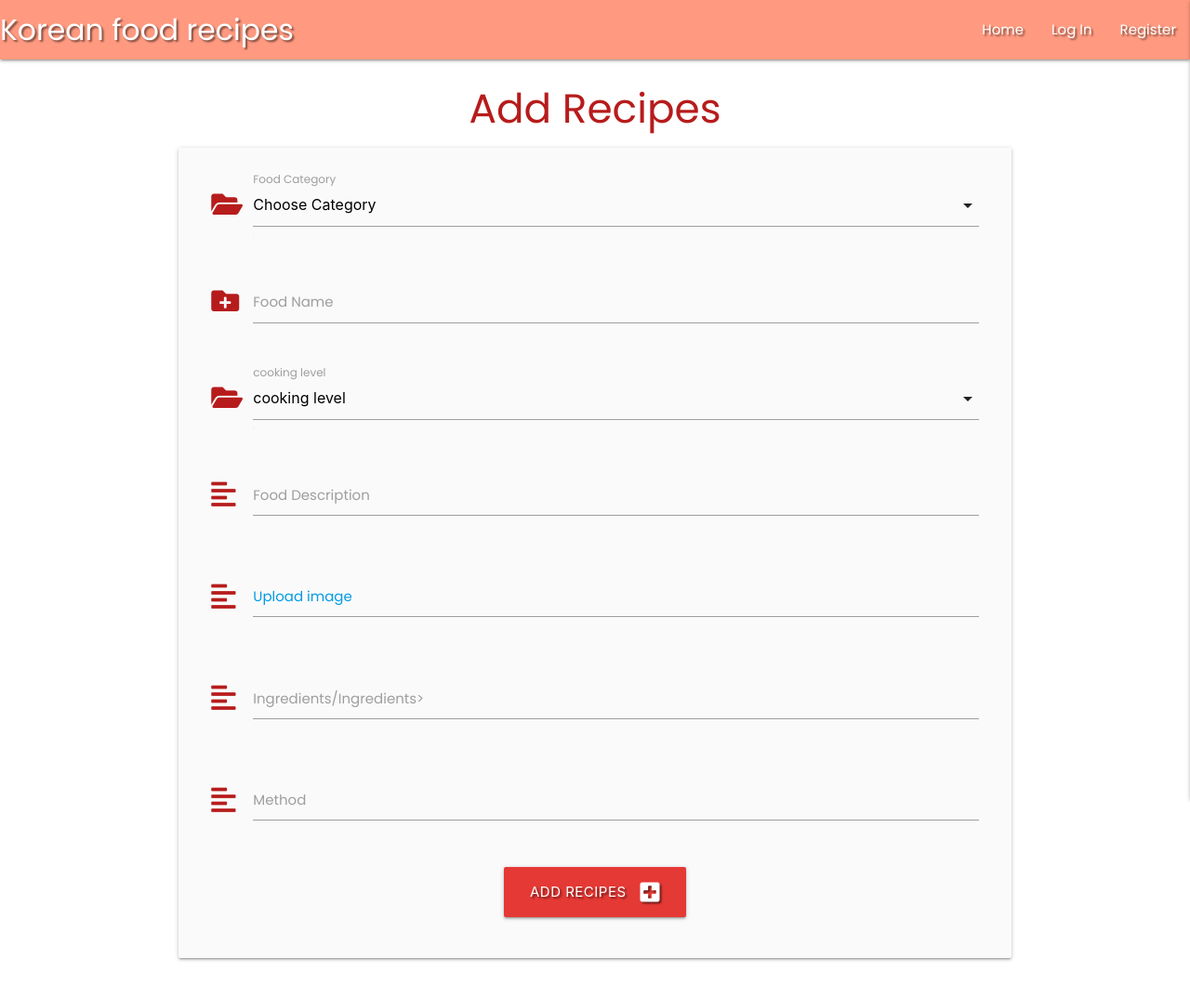
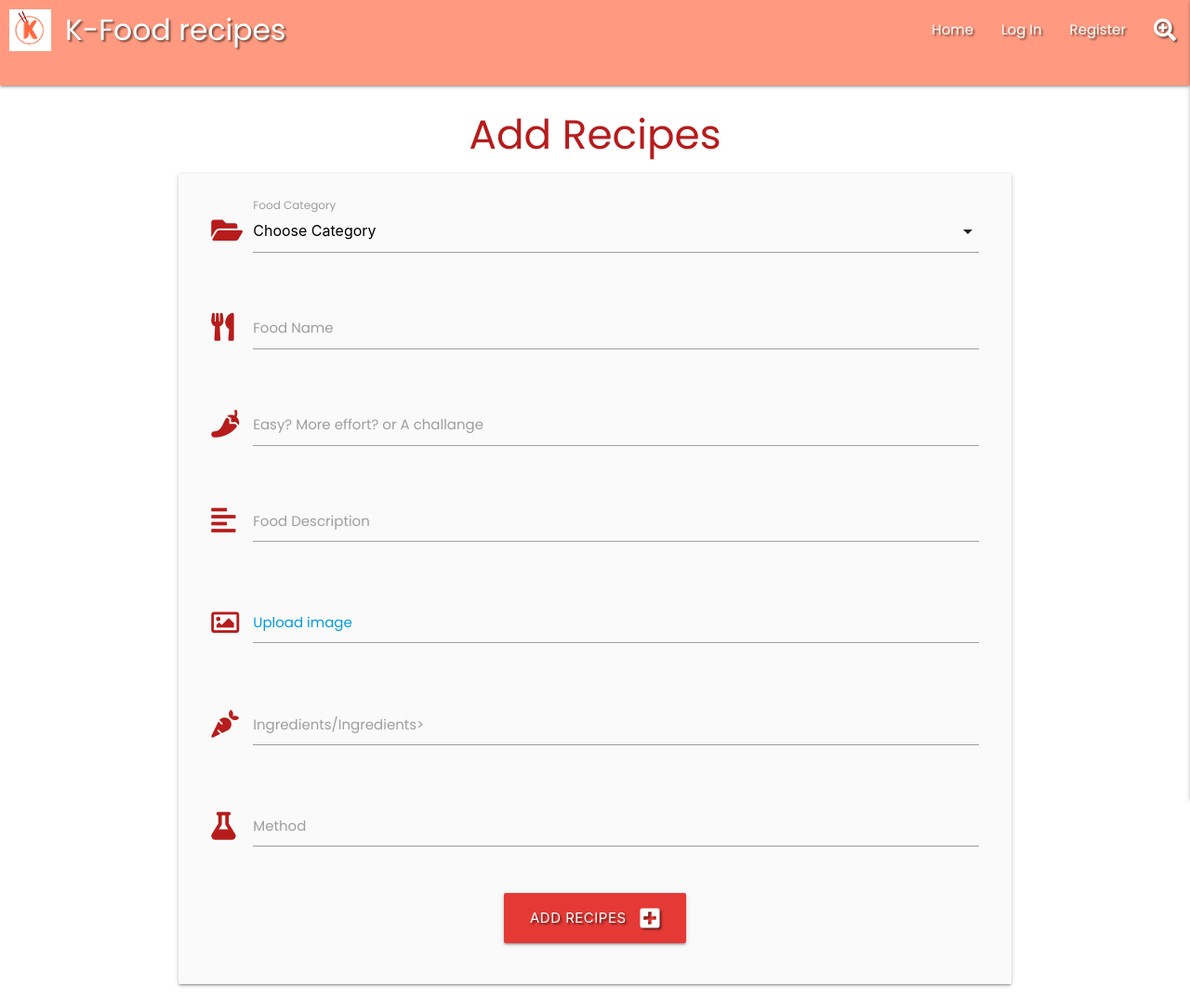
Before and after one commit to Oneday2010/milestone-project3_koreanfood, a Flask app: page /add_recipes in a window 1280 px wide. Shown: the whole page at 93% size. Before the commit the page ends 1034 px from the top, so only its background shows below. Run offline with Flask 2, Linux system fonts and the light colour scheme; data that the repository does not hold is empty; some libraries are stand-ins or nearby versions.

Commit message:
edit icons on add/edit recipes

```diff
--- a/static/css/style.css
+++ b/static/css/style.css
@@ -30,12 +30,13 @@ body {
 
 /*--------------------------------------------heading*/
 /*----------------------------nav*/
-
-.logoimg {
+.brand-logo {
+    margin-left: 70px;
+}
+.logoImg {
     width: 45px;
     height: 45px;
-    margin: 5px;
-
+    margin: 10px;
 }
 
 
@@ -68,7 +69,7 @@ body {
     background-color: #e53834;
 }
 
-.food_img{
+.food_img {
     width: 50%;
     height: 50%;
 }
--- a/templates/add_recipes.html
+++ b/templates/add_recipes.html
@@ -19,7 +19,7 @@
         </div>
         <div class="row">
             <div class="input-field col s12">
-                <i class="fas fa-folder-plus prefix red-text text-darken-4"></i>
+                <i class="fas fa-utensils prefix red-text text-darken-4"></i>
                 <input id="food_name" name="food_name" minlength="3" maxlength="50" type="text" class="validate"
                     required>
                 <label for="food_name">Food Name</label>
@@ -27,14 +27,10 @@
         </div>
         <div class="row">
             <div class="input-field col s12">
-                <i class="fas fa-folder-open prefix red-text text-darken-4"></i>
-                <select id="cooking_level" name="cooking_level" class="validate" required>
-                    <option value="" disabled selected>cooking level</option>
-                    {% for foods in foods %}
-                    <option value="{{ foods.cooking_level }}">{{ foods.cooking_level }}</option>
-                    {% endfor %}
-                </select>
-                <label for="cooking_level">cooking level</label>
+                <i class="fas fa-pepper-hot prefix red-text text-darken-4"></i>
+                <input id="cooking_level" name="cooking_level" minlength="3" maxlength="50" type="text" class="validate"
+                    required>
+                <label for="cooking_level">Easy? More effort? or A challange</label>
             </div>
         </div>
         <div class="row">
@@ -47,7 +43,7 @@
         </div>
         <div class="row">
             <div class="input-field col s12">
-                <i class="fas fa-align-left prefix red-text text-darken-4"></i>
+                <i class="far fa-image prefix red-text text-darken-4"></i>
                 <textarea id="food_img" name="food_img" minlength="5" class="materialize-textarea validate"
                     required></textarea>
                 <label for="food_img"><a href="https://cloudinary.com">Upload image</a></label>
@@ -55,7 +51,7 @@
         </div>
         <div class="row">
             <div class="input-field col s12">
-                <i class="fas fa-align-left prefix red-text text-darken-4"></i>
+                <i class="fas fa-carrot prefix red-text text-darken-4"></i>
                 <textarea id="recipe_ingredients" name="recipe_ingredients" minlength="5"
                     class="materialize-textarea validate" required></textarea>
                 <label for="recipe_ingredients">Ingredients/Ingredients></label>
@@ -63,7 +59,7 @@
         </div>
         <div class="row">
             <div class="input-field col s12">
-                <i class="fas fa-align-left prefix red-text text-darken-4"></i>
+                <i class="fas fa-flask prefix red-text text-darken-4"></i>
                 <textarea id="recipe_method" name="recipe_method" minlength="5" class="materialize-textarea validate"
                     required></textarea>
                 <label for="recipe_method">Method</label>
--- a/templates/base.html
+++ b/templates/base.html
@@ -12,7 +12,7 @@
     <link rel="stylesheet" href="{{ url_for('static', filename='css/style.css') }}" type="text/css">
     {% block styles %}
     {% endblock %}
-    <title>Korean food recipes</title>
+    <title>K-Food recipes</title>
 </head>
 
 <body>
@@ -20,8 +20,10 @@
     <header>
         <!-- top navbar -->
         <nav class="nav-extended text-shadow  darken-1">
-            <div class="nav-wrapper"><class="logoimg" alt="logo image">
-                <a href="{{ url_for('get_foods') }}" class="brand-logo">Korean food recipes</a>
+            <div class="nav-wrapper">
+
+                <a href="{{ url_for('get_foods') }}" class="brand-logo">K-Food recipes</a>
+                <img src="static/images/k_food_logo.png" class="logoImg" alt="logo image">
                 <a href="#" data-target="mobile-demo" class="sidenav-trigger right"><i class="fas fa-bars"></i></a>
                 <ul class="right hide-on-med-and-down">
                     <li><a href="{{ url_for('get_foods') }}">Home</a></li>
@@ -37,7 +39,11 @@
                     <li><a href="{{ url_for('register') }}">Register</a></li>
                     {% endif %}
 
+                    <li><a href="{{ url_for('get_foods') }}"><i class="fas fa-search-plus"></i></a></li>
+
+
                 </ul>
+
             </div>
         </nav>
 
```
Also changed, not shown: templates/edit_recipes.html (+4 -4 lines), templates/foods.html (+8 -1 lines).
